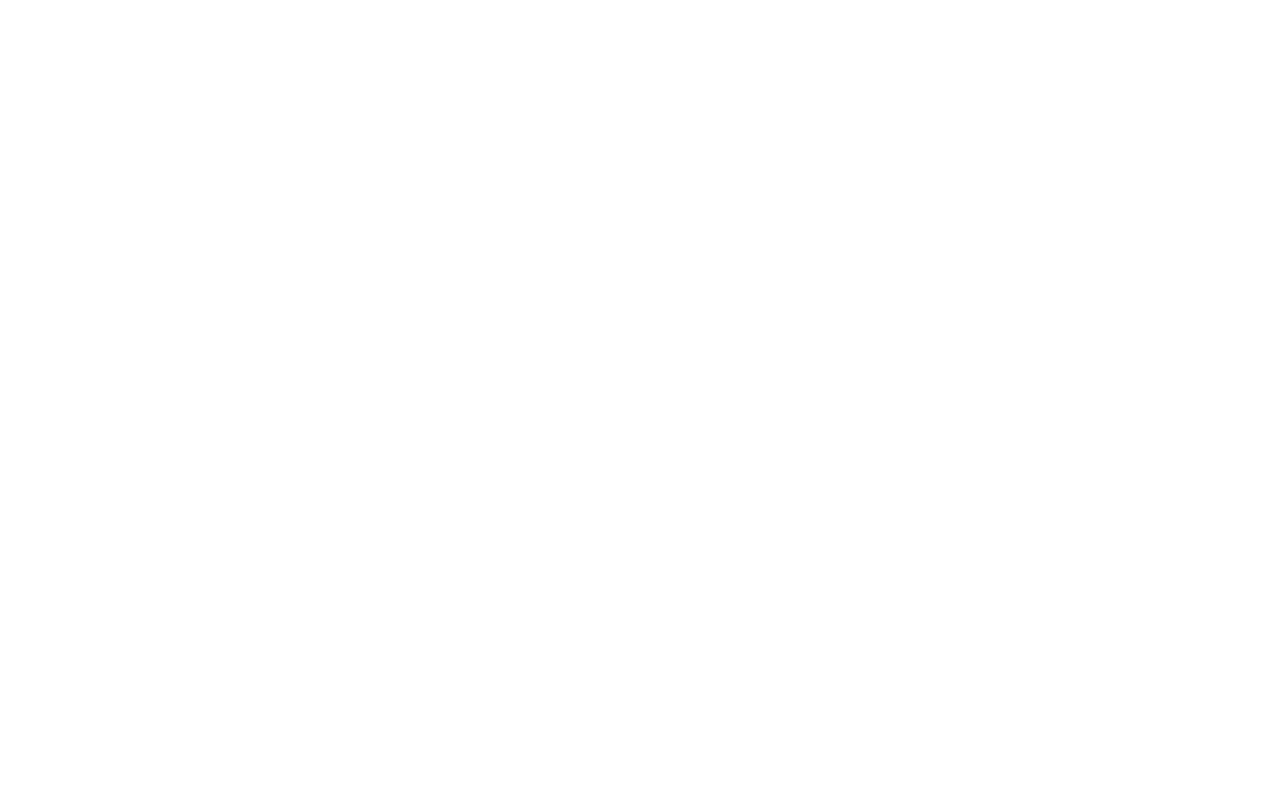
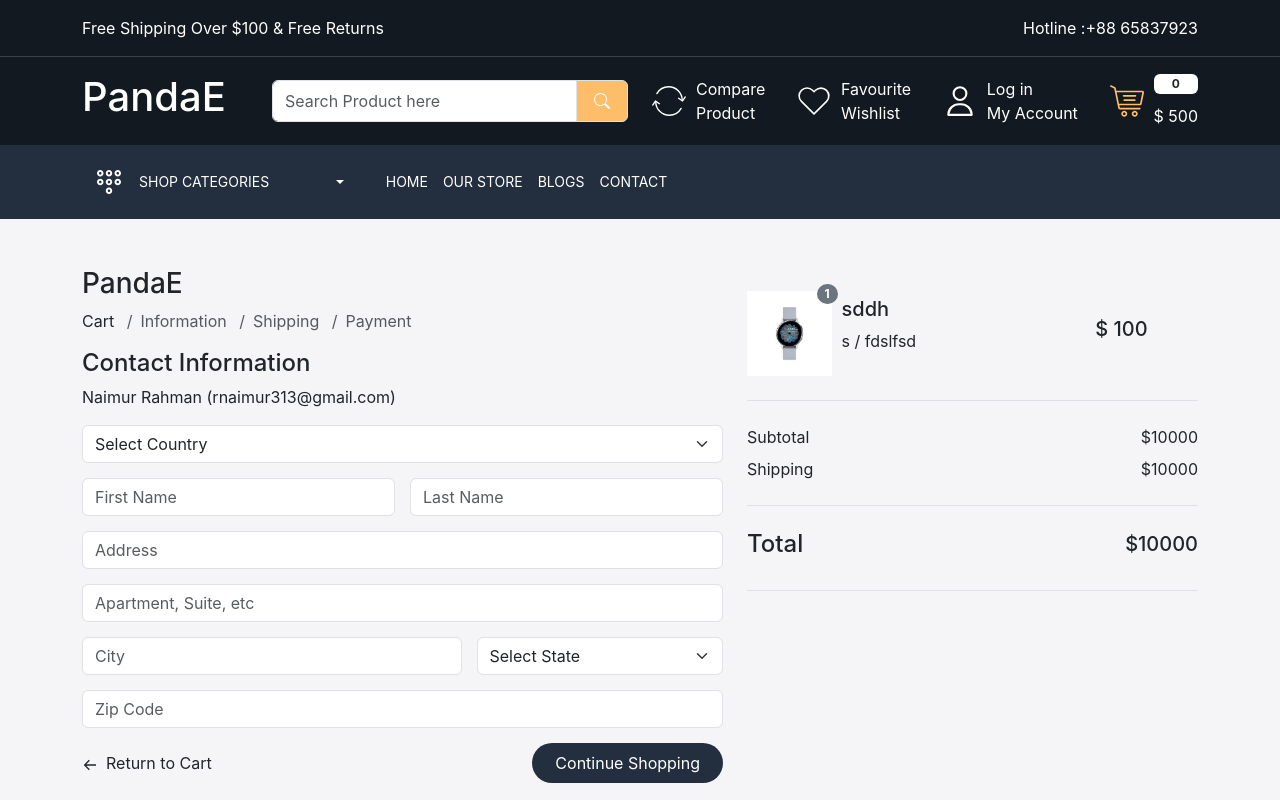
Before and after one commit to nrasel/ecommerce-mern, a React (Create React App) app: page /checkout in a window 1280 px wide. Before the commit this address had no page. Shown: the top 800 px of the page. Built offline with nearby package versions, Linux system fonts and the light colour scheme; a web font is replaced by a local one.

Commit message:
checkout page

```diff
--- a/src/App.js
+++ b/src/App.js
@@ -4,6 +4,8 @@
 import Layout from "./components/Layout";
 import About from "./pages/About";
 import Blog from "./pages/Blog";
+import Cart from "./pages/Cart";
+import Checkout from "./pages/Checkout";
 import CompareProduct from "./pages/CompareProduct";
 import Contact from "./pages/Contact";
 import ForgotPassword from "./pages/ForgotPassword";
@@ -19,7 +21,6 @@
 import SingleProduct from "./pages/SingleProduct";
 import TermsAndConditon from "./pages/TermsAndConditon";
 import Wishlist from "./pages/Wishlist";
-import Cart from "./pages/Cart";
 
 function App() {
   return (
@@ -33,6 +34,7 @@
             <Route path="contact" element={<Contact />} />
             <Route path="product" element={<OurStore />} />
             <Route path="cart" element={<Cart />} />
+            <Route path="checkout" element={<Checkout />} />
             <Route path="product/:id" element={<SingleProduct />} />
             <Route path="blogs" element={<Blog />} />
             <Route path="blog/:id" element={<SingleBlog />} />
--- /dev/null
+++ b/src/pages/Checkout.js
@@ -0,0 +1,162 @@
+import React from "react";
+import { BiArrowBack } from "react-icons/bi";
+import { Link } from "react-router-dom";
+
+const Checkout = () => {
+  return (
+    <div>
+      <div className="checkout-wrapper py-5 home-wrapper-2">
+        <div className="container">
+          <div className="row">
+            <div className="col-7">
+              <div className="checkout-left-data">
+                <h3 className="website-name">PandaE</h3>
+                <nav aria-label="breadcrumb">
+                  <ol className="breadcrumb">
+                    <li className="breadcrumb-item">
+                      <Link className="text-dark" to="/cart">
+                        Cart
+                      </Link>
+                    </li>
+                    &nbsp;
+                    <li className="breadcrumb-item active" aria-current="page">
+                      Information
+                    </li>
+                    &nbsp;
+                    <li className="breadcrumb-item active" aria-current="page">
+                      Shipping
+                    </li>
+                    &nbsp;
+                    <li className="breadcrumb-item active" aria-current="page">
+                      Payment
+                    </li>
+                  </ol>
+                </nav>
+                <h4 className="title">Contact Information</h4>
+                <p className="user-details">
+                  Naimur Rahman (rnaimur313@gmail.com)
+                </p>
+                <form
+                  className="d-flex gap-15 flex-wrap justify-content-between"
+                  action=""
+                >
+                  <div className="w-100">
+                    <select name="" className="form-control form-select" id="">
+                      <option value="" selected disabled>
+                        Select Country
+                      </option>
+                    </select>
+                  </div>
+                  <div className="flex-grow-1">
+                    <input
+                      placeholder="First Name"
+                      type="text"
+                      className="form-control"
+                    />
+                  </div>
+                  <div className="flex-grow-1">
+                    <input
+                      placeholder="Last Name"
+                      type="text"
+                      className="form-control"
+                    />
+                  </div>
+                  <div className="w-100">
+                    <input
+                      placeholder="Address"
+                      type="text"
+                      className="form-control"
+                    />
+                  </div>
+                  <div className="w-100">
+                    <input
+                      type="text"
+                      placeholder="Apartment, Suite, etc"
+                      className="form-control"
+                    />
+                  </div>
+                  <div className="flex-grow-1">
+                    <input
+                      type="text"
+                      placeholder="City"
+                      className="form-control"
+                    />
+                  </div>
+                  <div className="flex-grow-1">
+                    <select name="" className="form-control form-select" id="">
+                      <option value="" selected disabled>
+                        Select State
+                      </option>
+                    </select>
+                  </div>
+                  <div className="flex-grow-1">
+                    <input
+                      type="text"
+                      placeholder="Zip Code"
+                      className="form-control"
+                    />
+                  </div>
+                  <div className="w-100">
+                    <div className="d-flex justify-content-between align-items-center">
+                      <Link to="/cart" className="text-dark ">
+                        <BiArrowBack className="me-2" />
+                        Return to Cart
+                      </Link>
+                      <Link className="button" to="/">
+                        Continue Shopping
+                      </Link>
+                    </div>
+                  </div>
+                </form>
+              </div>
+            </div>
+            <div className="col-5">
+              <div className="border-bottom py-4">
+                <div className="d-flex gap-10 align-items-center">
+                  <div className="w-75 d-flex align-items-center gap-10">
+                    <div className="w-25 position-relative">
+                      <span
+                        style={{ top: "-7px", right: "-6px" }}
+                        className="badge bg-secondary text-white position-absolute rounded-circle"
+                      >
+                        1
+                      </span>
+                      <img
+                        src="/images/watch.jpg"
+                        className="img-fluid"
+                        alt="watch"
+                      />
+                    </div>
+                    <div>
+                      <h5 className="title">sddh</h5>
+                      <p>s / fdslfsd</p>
+                    </div>
+                  </div>
+                  <div className="flex-grow-1">
+                    <h5>$ 100</h5>
+                  </div>
+                </div>
+              </div>
+              <div className="border-bottom py-4">
+                <div className="d-flex mb-2 justify-content-between align-items-center">
+                  <p className="mb-0">Subtotal</p>
+                  <p className="mb-0">$10000</p>
+                </div>
+                <div className="d-flex justify-content-between align-items-center">
+                  <p className="mb-0">Shipping</p>
+                  <p className="mb-0">$10000</p>
+                </div>
+              </div>
+              <div className="d-flex border-bottom py-4 justify-content-between align-items-center">
+                <h4>Total</h4>
+                <h5>$10000</h5>
+              </div>
+            </div>
+          </div>
+        </div>
+      </div>
+    </div>
+  );
+};
+
+export default Checkout;
```
